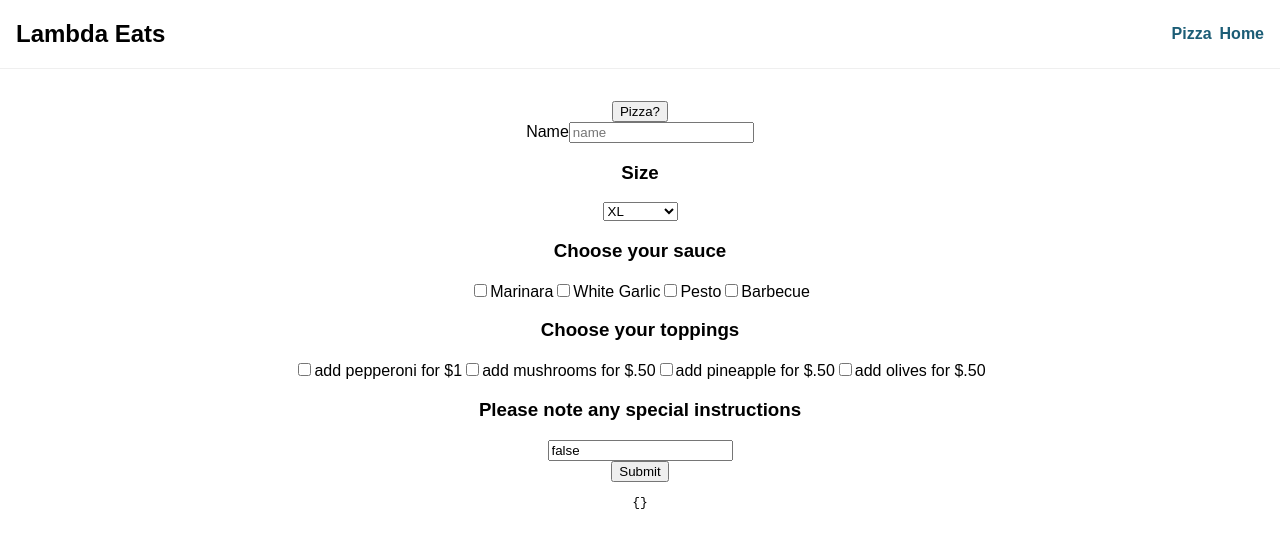
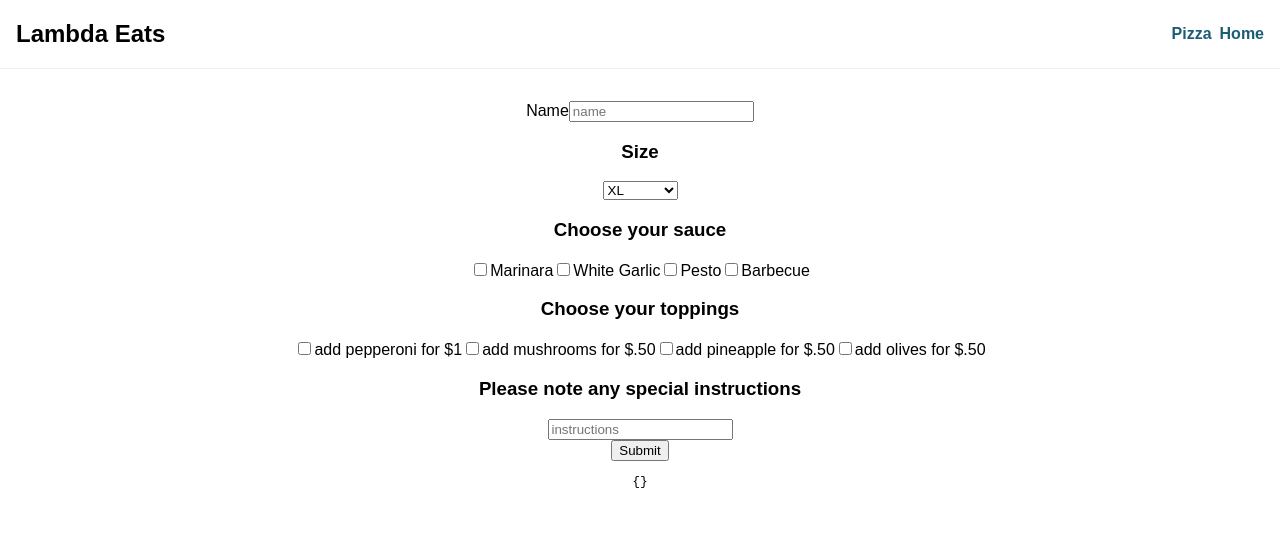
Before and after one commit to bloominstituteoftechnology/Sprint-Challenge-Lambda-Eats-starter, a React (Create React App) app: page /pizza in a window 1280 px wide. Shown: the top 548 px of the page. Built offline with nearby package versions, Linux system fonts and the light colour scheme.

Commit message:
completed form, ready for testing

```diff
--- a/src/App.js
+++ b/src/App.js
@@ -1,5 +1,5 @@
 import React from "react";
-import { BrowserRouter as Route, Link } from "react-router-dom";
+import { BrowserRouter as Router, Route, Link } from "react-router-dom";
 import Home from "./components/Home";
 import Form from "./components/Form";
 
@@ -14,10 +14,9 @@ const App = () => {
         </div>
       </nav>
       <Route exact path="/">
-      <Home component={Home}/>
+      <Home home={Home}/>
       </Route>
-      <Form/>
-      {/* <Route path="/pizza" component={Form}/> */}
+      <Route path="/pizza" component={Form}/>
     </div>
   );
 };
--- a/src/components/Form.js
+++ b/src/components/Form.js
@@ -31,7 +31,7 @@ export default function Form() {
     pineapple: false,
     olives: false,
     mushrooms: false,
-    instructions: false,
+    instructions: "",
   });
 
   const [errors, setErrors] = useState({
--- a/src/components/Home.js
+++ b/src/components/Home.js
@@ -1,13 +1,11 @@
 import React from "react";
-
+import { useHistory } from "react-router-dom";
 
 function Home() {
-
+  const history = useHistory();
   return (
     <div className="home-wrapper">
-      <button>
-        Pizza?
-      </button>
+      <button onClick={() => history.push("/pizza")}>Pizza?</button>
     </div>
   );
 }
```
Also changed, not shown: 1 other file (tests, documents, lock files or other folders).
